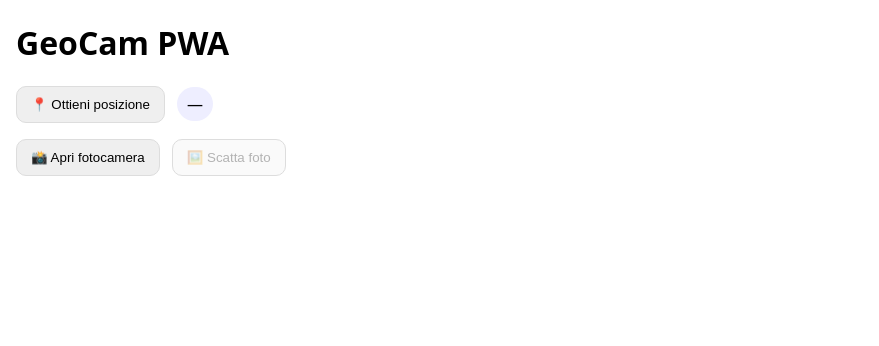
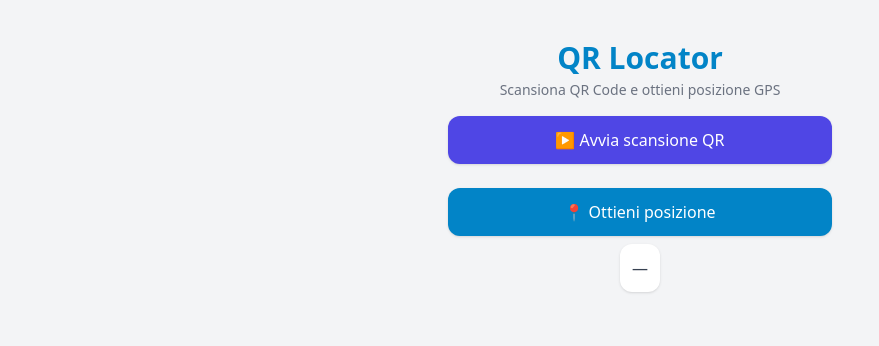
Before and after one commit to freewebsolution/geocam-pwa, a plain HTML site: page index.html in a window 1280 px wide. Shown: the whole page, without its empty margins (0-879 px from the left). Drawn offline with nearby package versions, Linux system fonts and the light colour scheme.

Commit message:
two commit

```diff
--- a/index.html
+++ b/index.html
@@ -2,45 +2,94 @@
 <html lang="it">
 <head>
   <meta charset="utf-8" />
-  <meta name="viewport" content="width=device-width,initial-scale=1,maximum-scale=1,user-scalable=no" />
-  <title>GeoCam PWA</title>
+  <meta name="viewport"
+        content="width=device-width,initial-scale=1,viewport-fit=cover" />
+  <title>QR Locator</title>
 
-  <!-- ✅ Manifest -->
+  <!-- Tailwind e libreria QR -->
+  <script src="https://cdn.tailwindcss.com"></script>
+  <script src="https://unpkg.com/html5-qrcode@2.3.9/html5-qrcode.min.js"></script>
+
+  <!-- Manifest + meta iOS -->
   <link rel="manifest" href="manifest.json" />
   <meta name="theme-color" content="#0ea5e9" />
-
-  <!-- ✅ Meta per iOS -->
   <meta name="apple-mobile-web-app-capable" content="yes" />
   <meta name="apple-mobile-web-app-status-bar-style" content="black-translucent" />
-  <meta name="apple-mobile-web-app-title" content="GeoCam" />
+  <meta name="apple-mobile-web-app-title" content="QR Locator" />
   <link rel="apple-touch-icon" href="icon-192.png" />
 
   <style>
-    body { font-family: system-ui, sans-serif; margin: 16px; }
-    .row { display:flex; gap:12px; flex-wrap:wrap; align-items:center; }
-    video, canvas { max-width: 100%; border-radius: 12px; }
-    button { padding:10px 14px; border-radius:10px; border:1px solid #ddd; cursor:pointer; }
-    .pill { padding:6px 10px; background:#eef; border-radius:999px; }
+    body {
+      padding-top: env(safe-area-inset-top);
+      padding-bottom: env(safe-area-inset-bottom);
+      background: #f3f4f6;
+    }
   </style>
 </head>
-<body>
-  <h1>GeoCam PWA</h1>
 
-  <div class="row">
-    <button id="btnLoc">📍 Ottieni posizione</button>
-    <span id="locOut" class="pill">—</span>
-  </div>
+<body class="min-h-screen flex flex-col items-center p-4">
+  <header class="text-center mt-6 mb-4">
+    <h1 class="text-3xl font-bold text-sky-600">QR Locator</h1>
+    <p class="text-gray-500 text-sm mt-1">Scansiona QR Code e ottieni posizione GPS</p>
+  </header>
 
-  <div class="row" style="margin-top:16px">
-    <button id="btnCam">📸 Apri fotocamera</button>
-    <button id="btnSnap" disabled>🖼️ Scatta foto</button>
-  </div>
+  <main class="w-full max-w-sm flex flex-col items-center">
+    <div id="qr-reader" class="w-full bg-white rounded-xl shadow"></div>
+    <div id="qr-result"
+         class="mt-4 p-3 text-center bg-green-100 text-green-700 rounded-xl hidden"></div>
 
-  <div style="margin-top:12px">
-    <video id="video" autoplay playsinline muted></video>
-    <canvas id="canvas" width="1280" height="720" style="display:none"></canvas>
-  </div>
+    <button id="btnLoc"
+            class="w-full bg-sky-600 text-white py-3 mt-6 rounded-xl shadow">
+      📍 Ottieni posizione
+    </button>
+    <div id="locOut"
+         class="mt-2 text-center text-gray-700 bg-white p-3 rounded-xl shadow">
+      —
+    </div>
+  </main>
 
-  <script src="app.js" type="module"></script>
+  <script>
+    // === QR Scanner ===
+    function onScanSuccess(decodedText) {
+      const resultBox = document.getElementById("qr-result");
+      resultBox.textContent = "📦 QR code: " + decodedText;
+      resultBox.classList.remove("hidden");
+      html5QrcodeScanner.clear(); // stop scan after success
+    }
+
+    // Attivazione solo dopo gesto utente (richiesto da Safari)
+    window.addEventListener("DOMContentLoaded", () => {
+      const startButton = document.createElement("button");
+      startButton.textContent = "▶️ Avvia scansione QR";
+      startButton.className =
+        "w-full bg-indigo-600 text-white py-3 rounded-xl shadow active:scale-95 transition";
+      document.querySelector("main").prepend(startButton);
+
+      startButton.addEventListener("click", () => {
+        startButton.remove();
+        const html5QrcodeScanner = new Html5QrcodeScanner(
+          "qr-reader",
+          { fps: 10, qrbox: 250 }
+        );
+        html5QrcodeScanner.render(onScanSuccess);
+      });
+    });
+
+    // === Geolocalizzazione ===
+    document.getElementById("btnLoc").addEventListener("click", () => {
+      if (!("geolocation" in navigator)) {
+        locOut.textContent = "Geolocalizzazione non supportata";
+        return;
+      }
+      navigator.geolocation.getCurrentPosition(
+        (pos) => {
+          const { latitude, longitude } = pos.coords;
+          locOut.textContent = `📍 Lat: ${latitude.toFixed(6)}, Lng: ${longitude.toFixed(6)}`;
+        },
+        (err) => { locOut.textContent = "Errore: " + err.message; },
+        { enableHighAccuracy: true }
+      );
+    });
+  </script>
 </body>
 </html>
```
